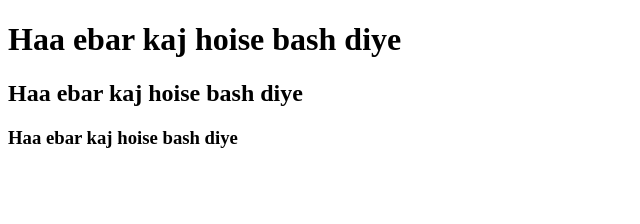
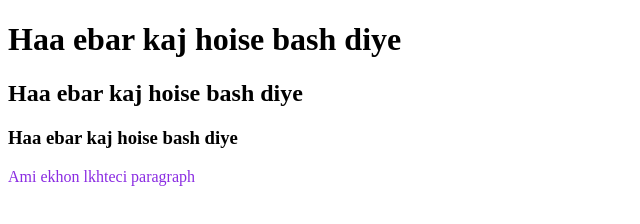
Before and after one commit to Zakaria878/third-repo, a plain HTML site: page index.html in a window 1280 px wide. Shown: the whole page, without its empty margins (0-640 px from the left). Drawn offline with Linux system fonts and the light colour scheme.

Commit message:
Css add korlam

```diff
--- a/index.html
+++ b/index.html
@@ -5,10 +5,12 @@
     <meta http-equiv="X-UA-Compatible" content="IE=edge">
     <meta name="viewport" content="width=device-width, initial-scale=1.0">
     <title>third-repo</title>
+    <link rel="stylesheet" href="style.css">
 </head>
 <body>
     <h1>Haa ebar kaj hoise bash diye</h1>
     <h2>Haa ebar kaj hoise bash diye</h2>
     <h3>Haa ebar kaj hoise bash diye</h3>
+    <p>Ami ekhon lkhteci paragraph</p>
 </body>
 </html>
--- /dev/null
+++ b/style.css
@@ -0,0 +1,3 @@
+p{
+    color: blueviolet;
+}
```
